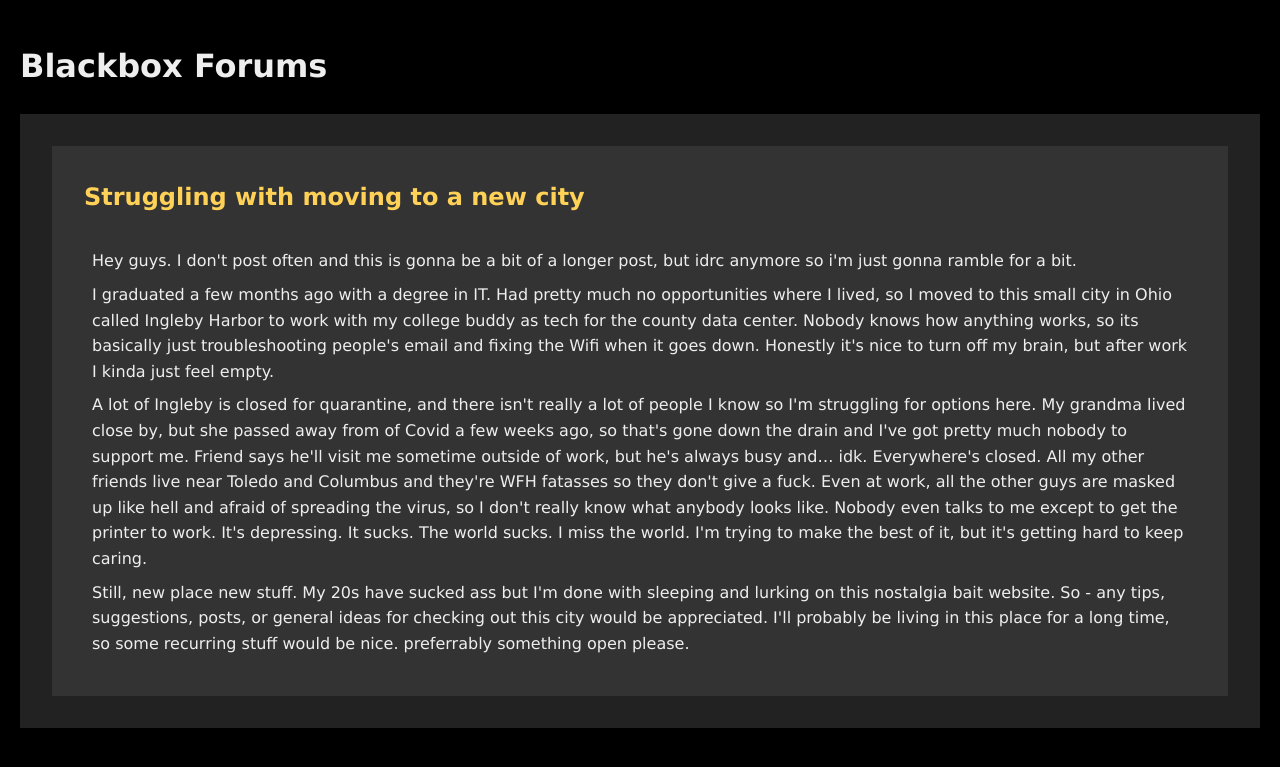
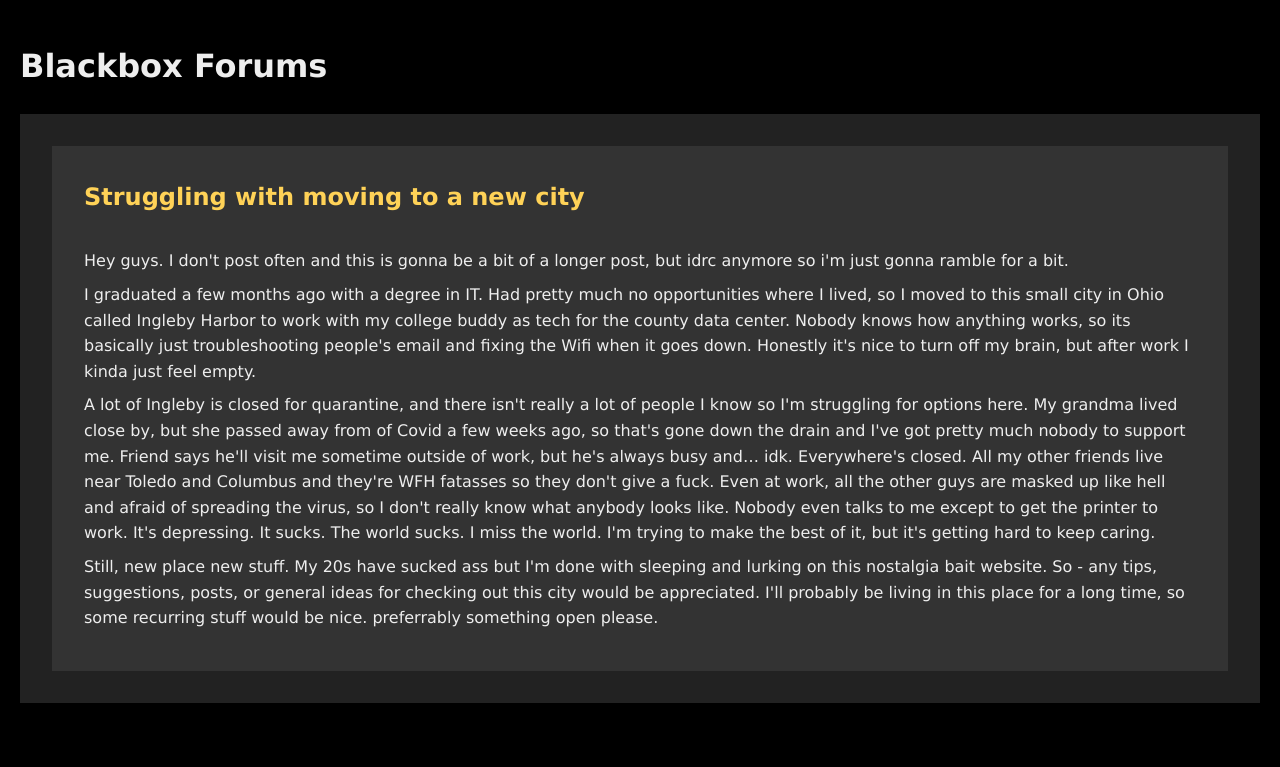
Before and after one commit to blackboxforums/blackboxforums.github.io, a Jekyll site: the page built from index.html, in a window 1280 px wide. Shown: the top 767 px of the page. Built offline with Jekyll 4.4.1, drawn with Linux system fonts in a browser that asks for light colours.

Commit message:
Update style.css

```diff
--- a/assets/css/style.css
+++ b/assets/css/style.css
@@ -29,7 +29,7 @@ body {
 }
 
 body p {
-  margin: 0.5em;
+  margin: 0.5em 0;
 }
 
 .title {
```
